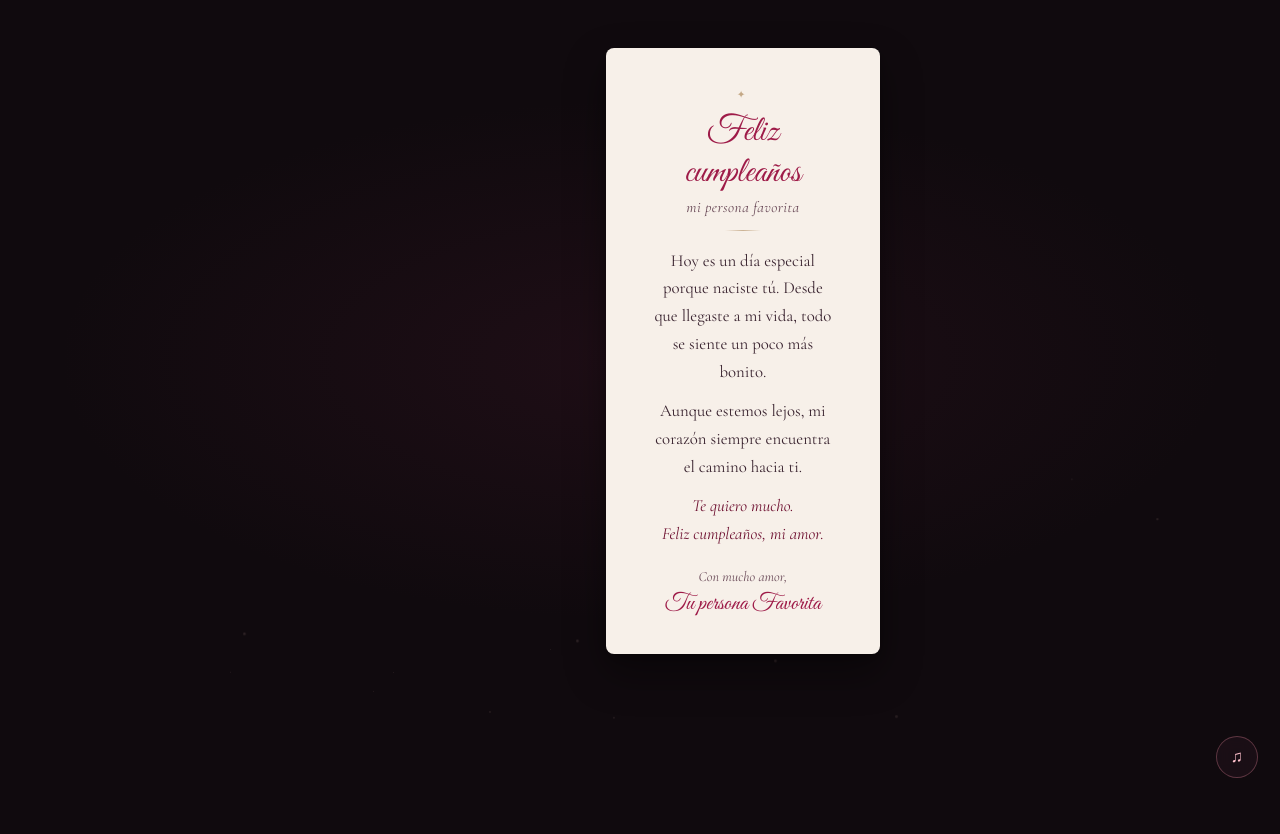
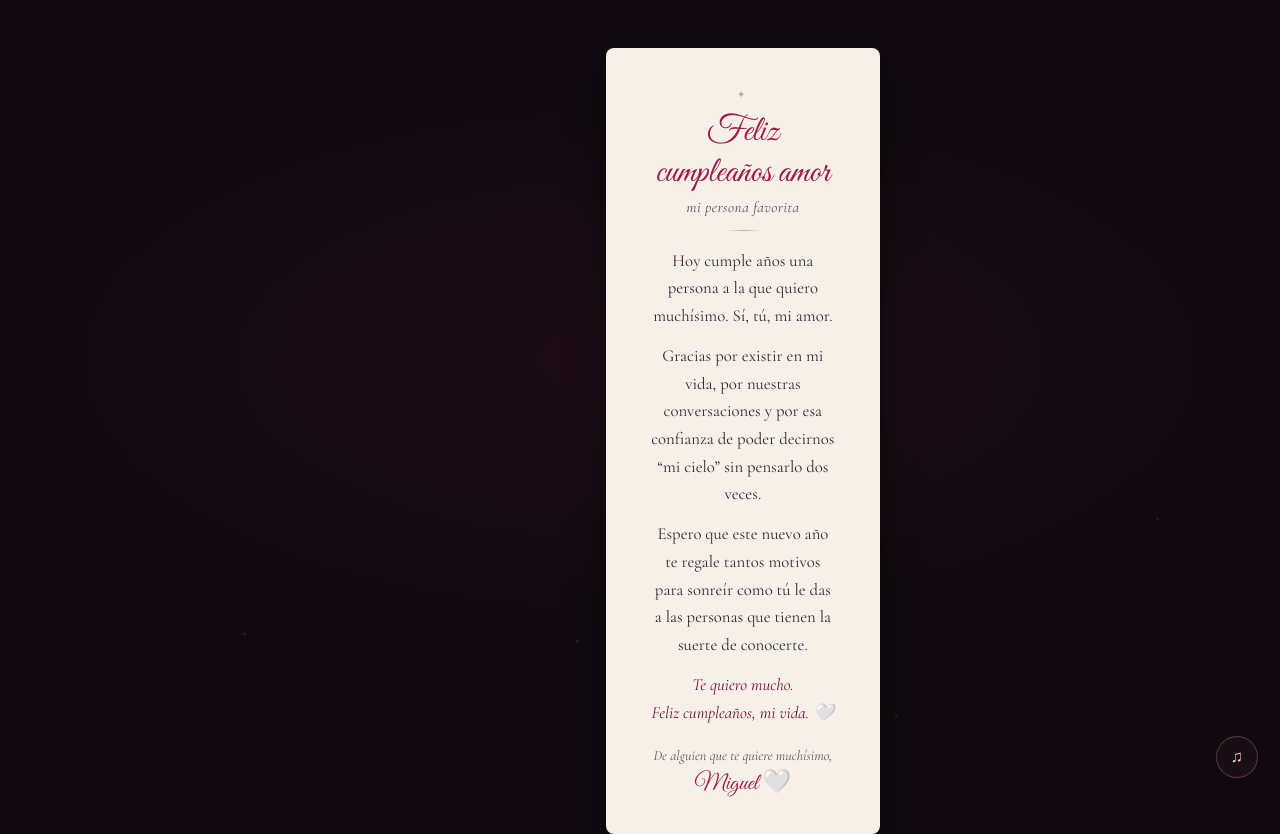
Before and after one commit to Miguel020103/felicitaciones, a plain HTML site: page index.html in a window 1280 px wide. Both pictures are taken after a click on the button "Abrir carta". Before the commit the page ends 800 px from the top, so only its background shows below. Drawn offline with nearby package versions, Linux system fonts and the light colour scheme; a web font is replaced by a local one.

Commit message:
Update index.html

```diff
--- a/index.html
+++ b/index.html
@@ -44,29 +44,35 @@
         <div class="grain"></div>
 
         <p class="letter-mark">✦</p>
-        <h1 class="letter-title">Feliz cumpleaños</h1>
+        <h1 class="letter-title">Feliz cumpleaños amor</h1>
         <p class="letter-sub">mi persona favorita</p>
         <div class="letter-line"></div>
 
         <div class="letter-text">
           <p>
-            Hoy es un día especial porque naciste tú.
-            Desde que llegaste a mi vida, todo se siente
-            un poco más bonito.
+            Hoy cumple años una persona
+            a la que quiero muchísimo.
+            Sí, tú, mi amor.
           </p>
           <p>
-            Aunque estemos lejos, mi corazón
-            siempre encuentra el camino hacia ti.
+            Gracias por existir en mi vida,
+            por nuestras conversaciones y por esa confianza
+            de poder decirnos “mi cielo” sin pensarlo dos veces.
+          </p>
+          <p>
+            Espero que este nuevo año te regale
+            tantos motivos para sonreír como tú le das
+            a las personas que tienen la suerte de conocerte.
           </p>
           <p class="letter-end">
             Te quiero mucho.<br />
-            Feliz cumpleaños, mi amor.
+            Feliz cumpleaños, mi vida. 🤍
           </p>
         </div>
 
         <footer class="letter-foot">
-          <p class="foot-from">Con mucho amor,</p>
-          <p class="foot-name">Tu persona Favorita</p>
+          <p class="foot-from">De alguien que te quiere muchísimo, </p>
+          <p class="foot-name">Miguel 🤍</p>
         </footer>
       </div>
     </article>
```
